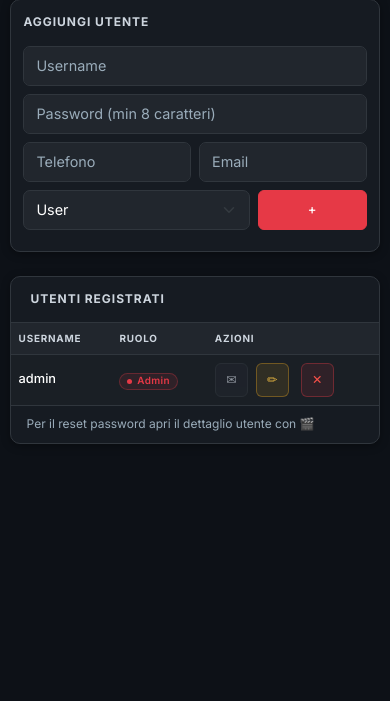
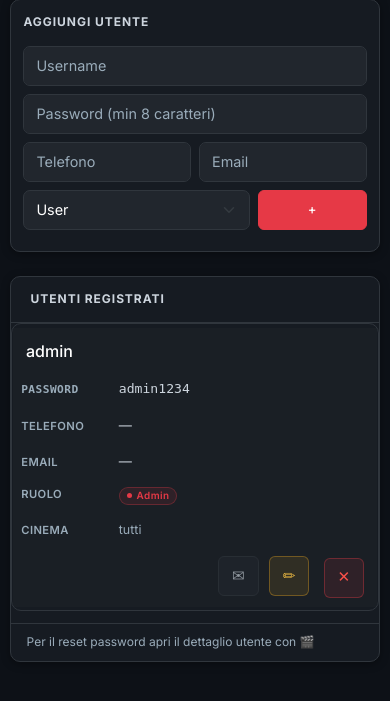
Before and after one commit to Roccotot/NOC-CLIENTI-PC, a Flask app: page /users in a window 390 px wide. Shown: the part 122-823 px from the top of the page. Run offline with Flask 3, Linux system fonts and the light colour scheme; the visitor is signed in with stand-in values (Sample User, id 1); some libraries are stand-ins or nearby versions.

Commit message:
Schede su telefono anche per Utenti e Cinema
Controllate tutte le pagine a larghezza ridotta. Le due tabelle
amministrative erano rimaste fuori dalla conversione precedente, ed erano
quelle messe peggio: nove colonne i cinema, otto gli utenti.

Ora anche loro diventano schede sotto i 768px. Il nome del cinema e lo
username fanno da titolo, i pulsanti stanno in fondo.

Rifiniture allo stile delle schede:

 - le colonne senza etichetta (numero di riga, ID) venivano mostrate come
   numeri sciolti senza significato: ora si nascondono, tanto l'ID resta
   leggibile nel sottotitolo del ticket;
 - indirizzi, email e descrizioni lunghe potevano sbordare dalla scheda:
   aggiunto overflow-wrap;
 - i pulsanti a icona erano larghi una ventina di pixel, sotto la soglia
   in cui si centrano col dito senza sbagliare: in scheda diventano
   quadrati da 40px.

Le altre pagine non richiedevano interventi: le larghezze che sembravano
fisse sono max-width, il dettaglio ticket usa colonne che si impilano da
sole, e la mappa per scegliere le coordinate sta in 280px.

```diff
--- a/static/style.css
+++ b/static/style.css
@@ -867,8 +867,18 @@ select:-webkit-autofill {
     letter-spacing: .04em;
     text-transform: uppercase;
   }
-  /* Celle senza etichetta: il valore occupa tutta la riga */
-  .tabella-schede td:not([data-etichetta])::before { display: none; }
+  /* Celle senza etichetta e senza ruolo (numero di riga, ID): in scheda
+     sarebbero numeri sciolti senza significato, quindi si nascondono.
+     L'ID resta comunque leggibile nel sottotitolo del ticket. */
+  .tabella-schede td:not([data-etichetta]):not(.scheda-titolo):not(.scheda-azioni) {
+    display: none !important;
+  }
+
+  /* Il valore puo' essere lungo: indirizzi, email, descrizioni */
+  .tabella-schede td {
+    overflow-wrap: anywhere;
+  }
+  .tabella-schede td > * { min-width: 0; }
 
   /* Il nome del cinema fa da titolo della scheda */
   .tabella-schede td.scheda-titolo {
@@ -889,7 +899,17 @@ select:-webkit-autofill {
     background: rgba(255,255,255,.02);
   }
   .tabella-schede td.scheda-azioni::before { display: none; }
-  .tabella-schede td.scheda-azioni .btn { padding: .3rem .9rem; }
+
+  /* Col dito servono bersagli piu' grandi: i pulsanti a icona in tabella
+     sono larghi una ventina di pixel, sotto la soglia in cui si centrano
+     senza sbagliare. In scheda diventano quadrati da 40px. */
+  .tabella-schede td.scheda-azioni .btn {
+    min-width: 40px;
+    min-height: 40px;
+    padding: .4rem .8rem;
+    font-size: .95rem;
+  }
+  .tabella-schede td.scheda-azioni form { display: inline-flex; }
 
   /* Niente scorrimento orizzontale: la scheda sta gia' nella pagina.
      La classe sta sul contenitore invece di usare :has(), che i browser
--- a/templates/users.html
+++ b/templates/users.html
@@ -94,8 +94,8 @@
       </div>
 
       {% if users %}
-        <div class="table-responsive" style="border:none; border-radius:0;">
-          <table class="table table-striped table-hover sortable" style="margin:0;">
+        <div class="table-responsive contenitore-schede" style="border:none; border-radius:0;">
+          <table class="table table-striped table-hover sortable tabella-schede" style="margin:0;">
             <thead class="table-dark">
               <tr>
                 <th class="d-none d-md-table-cell" style="cursor:pointer;">ID</th>
@@ -112,28 +112,22 @@
               {% for u in users %}
               <tr>
                 <td class="d-none d-md-table-cell" style="color:var(--text-3); font-size:.78rem; font-weight:500;">#{{ u.id }}</td>
-                <td style="font-weight:500; color:#fff;">
+                <td class="scheda-titolo" style="font-weight:500; color:#fff;">
                   {{ u.username }}
-                  <!-- Info aggiuntive visibili solo su mobile -->
-                  <div class="d-lg-none" style="font-size:.72rem; color:var(--text-3); font-weight:400; margin-top:.15rem;">
-                    {% if u.telefono %}{{ u.telefono }}{% endif %}
-                    {% if u.telefono and u.email %} · {% endif %}
-                    {% if u.email %}{{ u.email }}{% endif %}
-                  </div>
                 </td>
-                <td class="d-none d-md-table-cell" style="font-size:.82rem; font-family:monospace; color:var(--text-2);">
+                <td class="d-none d-md-table-cell" data-etichetta="Password" style="font-size:.82rem; font-family:monospace; color:var(--text-2);">
                   {% if u.password_plain %}{{ u.password_plain }}{% else %}<span style="color:var(--text-3); font-family:inherit;">non nota</span>{% endif %}
                 </td>
-                <td class="d-none d-lg-table-cell" style="color:var(--text-2); font-size:.82rem;">{{ u.telefono or '—' }}</td>
-                <td class="d-none d-lg-table-cell" style="color:var(--text-2); font-size:.82rem;">{{ u.email or '—' }}</td>
-                <td>
+                <td class="d-none d-lg-table-cell" data-etichetta="Telefono" style="color:var(--text-2); font-size:.82rem;">{{ u.telefono or '—' }}</td>
+                <td class="d-none d-lg-table-cell" data-etichetta="Email" style="color:var(--text-2); font-size:.82rem;">{{ u.email or '—' }}</td>
+                <td data-etichetta="Ruolo">
                   {% if u.role == 'admin' %}
                     <span class="nbadge nbadge-admin">Admin</span>
                   {% else %}
                     <span class="nbadge nbadge-user">User</span>
                   {% endif %}
                 </td>
-                <td class="d-none d-lg-table-cell" style="font-size:.78rem; max-width:260px;">
+                <td class="d-none d-lg-table-cell" data-etichetta="Cinema" style="font-size:.78rem; max-width:260px;">
                   {% if u.role == 'admin' %}
                     <span style="color:var(--text-3);">tutti</span>
                   {% else %}
@@ -147,7 +141,7 @@
                     {% endif %}
                   {% endif %}
                 </td>
-                <td class="text-nowrap">
+                <td class="text-nowrap scheda-azioni">
                   {% if u.email %}
                     <form method="post" class="d-inline"
                       action="{{ url_for('invia_credenziali', user_id=u.id) }}"
```
Also changed, not shown: templates/cinemas.html (+10 -10 lines).
